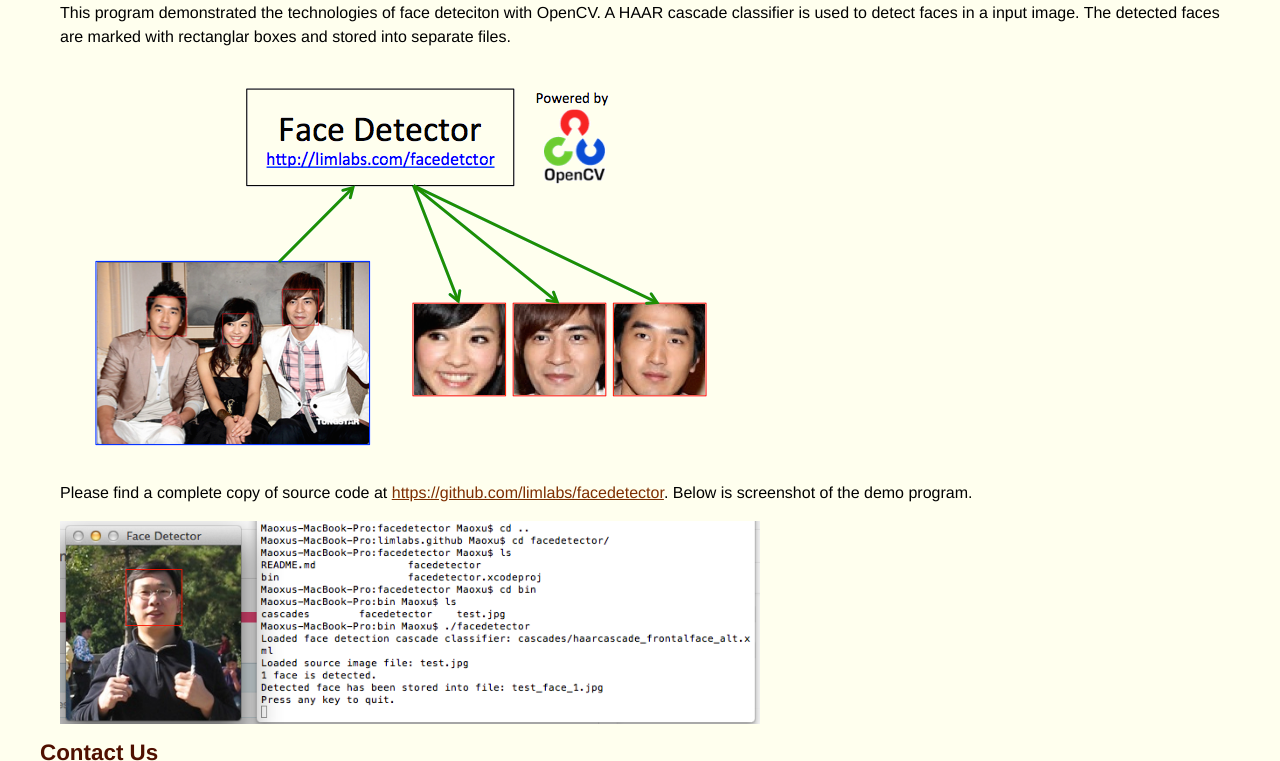
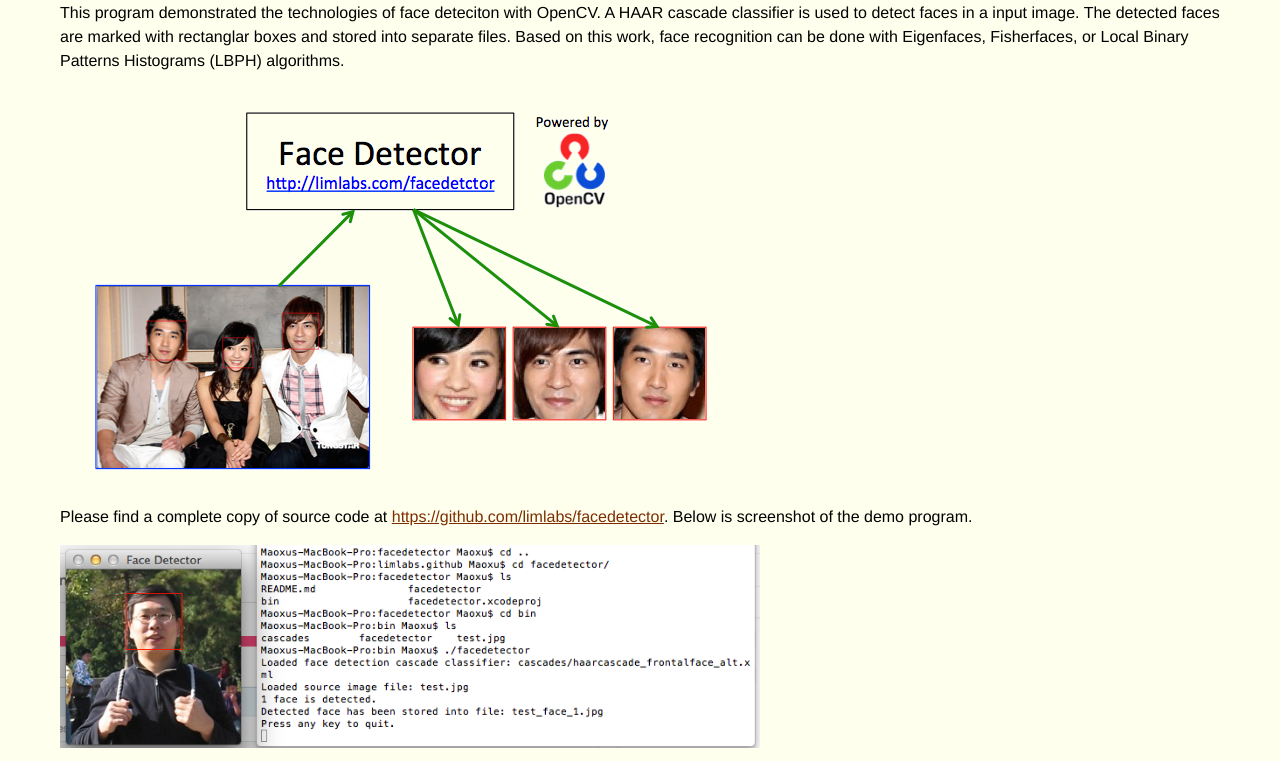
Before and after one commit to limlabs/limlabs.github.com, a plain HTML site: page facedetector/index.html in a window 1280 px wide. Shown: the part 191-952 px from the top of the page. Drawn offline with Linux system fonts and the light colour scheme.

Commit message:
Post edit

```diff
--- a/facedetector/index.html
+++ b/facedetector/index.html
@@ -13,7 +13,7 @@
 
 	<h1>Face Detector</h1>
 
-		<p>This program demonstrated the technologies of face deteciton with OpenCV. A HAAR cascade classifier is used to detect faces in a input image. The detected faces are marked with rectanglar boxes and stored into separate files.</p>
+		<p>This program demonstrated the technologies of face deteciton with OpenCV. A HAAR cascade classifier is used to detect faces in a input image. The detected faces are marked with rectanglar boxes and stored into separate files. Based on this work, face recognition can be done with Eigenfaces, Fisherfaces, or Local Binary Patterns Histograms (LBPH) algorithms.</p>
 
     <p><img src="images/facedetector.png" /></p>
 
```
